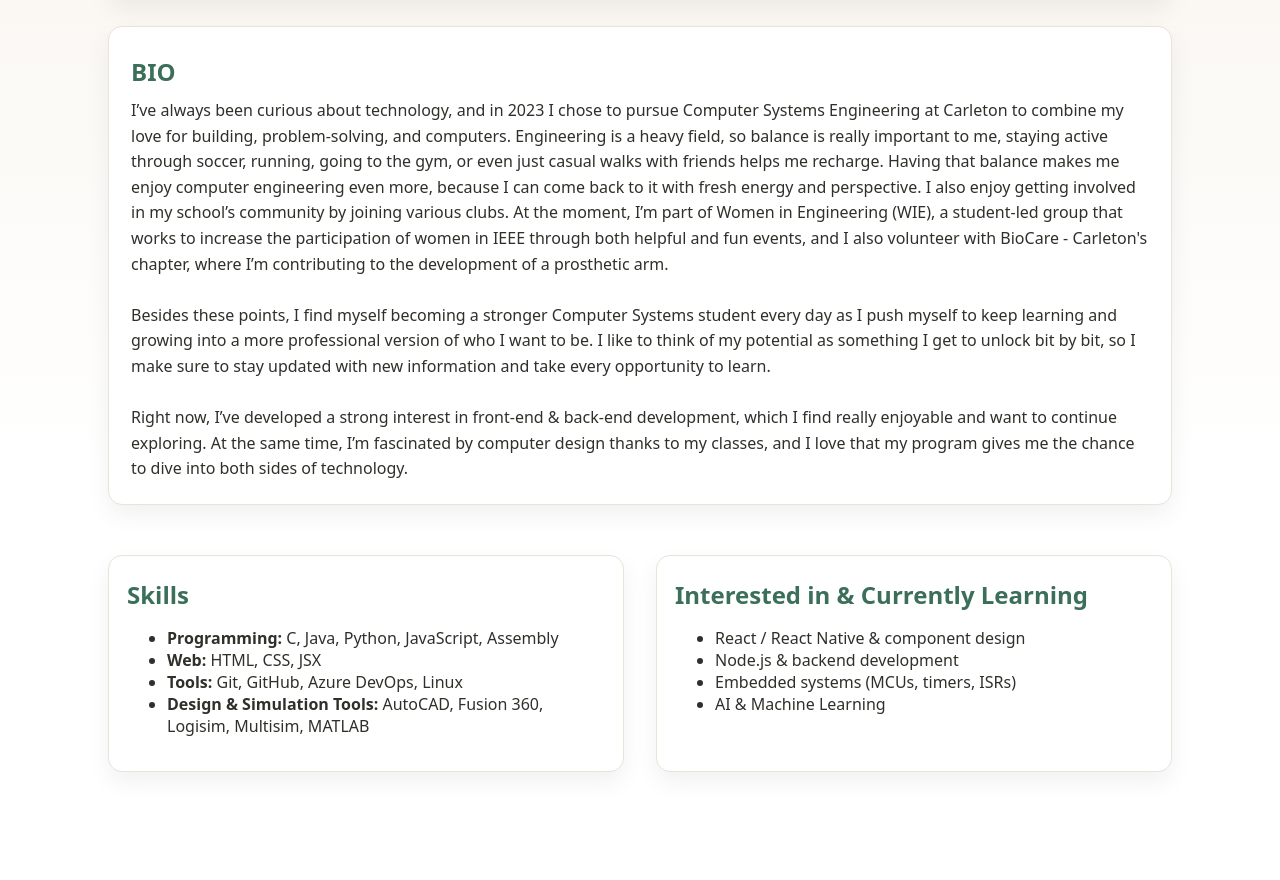
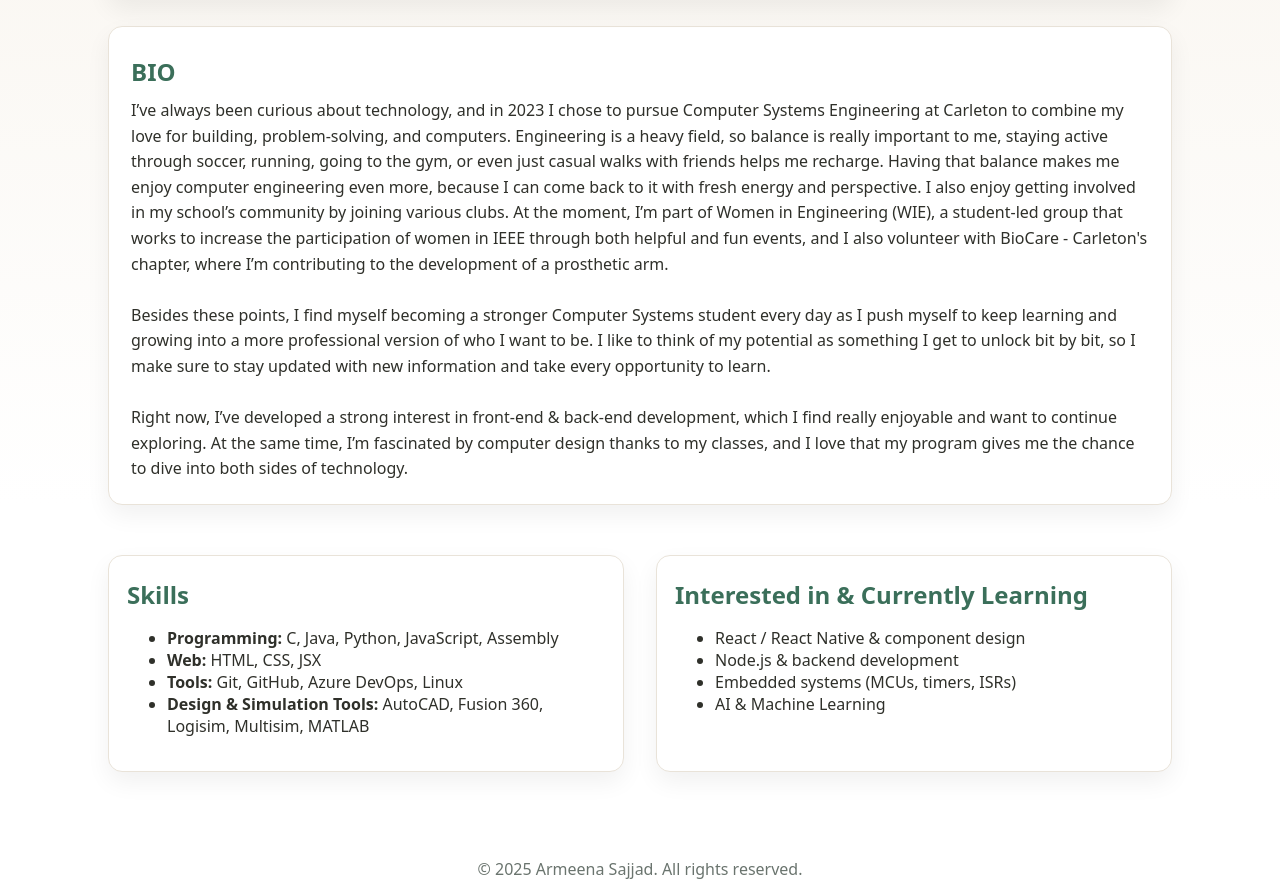
Before and after one commit to ArmeenaSajj/Portfolio, a plain HTML site: page about.html in a window 1280 px wide. Shown: the part 62-942 px from the top of the page. Before the commit the page ends 894 px from the top, so only its background shows below. Drawn offline with Linux system fonts and the light colour scheme.

Commit message:
Update about.html

```diff
--- a/about.html
+++ b/about.html
@@ -98,5 +98,11 @@
       </div>
     </main>
   </div>
+  <footer class="footer">
+    © <span id="year"></span> Armeena Sajjad. All rights reserved.
+  </footer>
+  <script>
+    document.getElementById("year").textContent = new Date().getFullYear();
+  </script>
 </body>
 </html>
```
